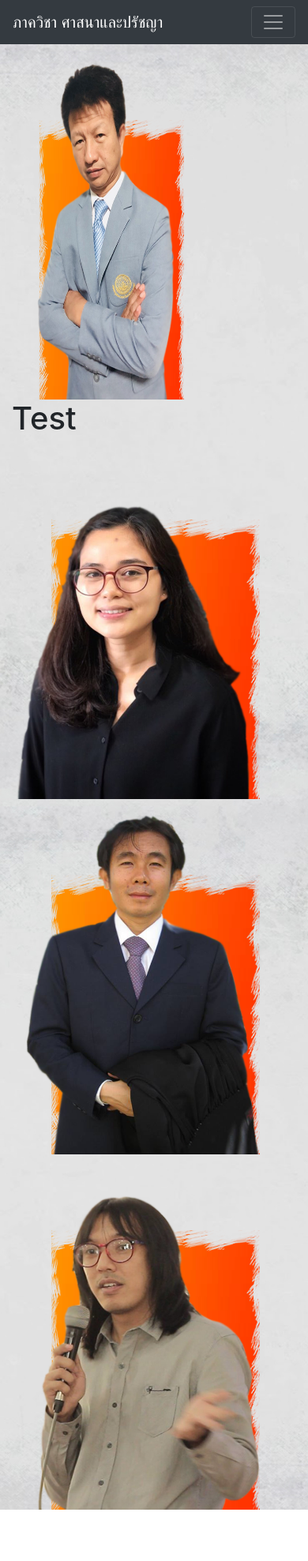
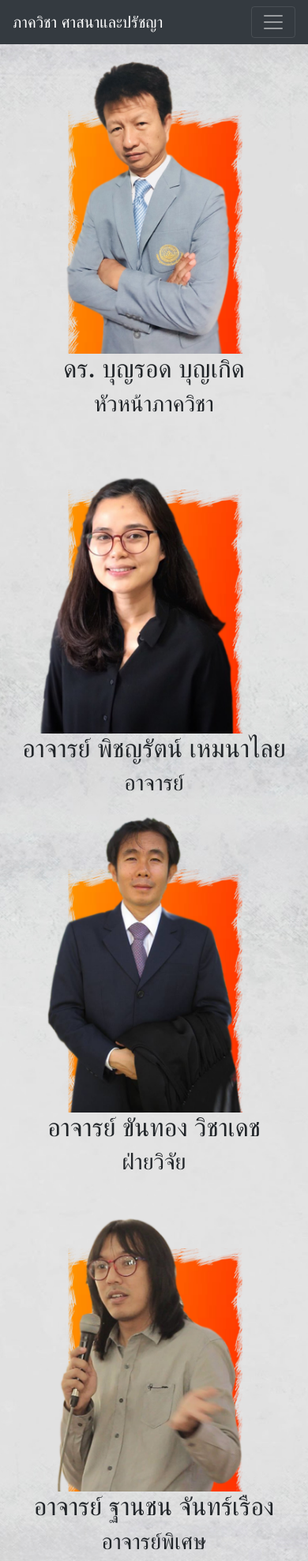
Before and after one commit to tongza6690/webrp, a website: page webrp/personnels.html in a window 390 px wide. Shown: the whole page at 79% size. Before the commit the page ends 1912 px from the top, so only its background shows below. Drawn offline with nearby package versions, Linux system fonts and the light colour scheme.

Commit message:
add Responsive Images

```diff
--- a/webrp/personnel.html
+++ b/webrp/personnels.html
@@ -47,7 +47,7 @@
                 <span class="sr-only">(current)</span>
               </li>
               <li class="nav-item active">
-                <a class="nav-link" href="personnel.html">บุคลากร</a>
+                <a class="nav-link" href="personnels.html">บุคลากร</a>
               </li>
               <li class="nav-item">
                 <a class="nav-link" href="#">กิจกรรม</a>
@@ -63,15 +63,36 @@
   <div class="bg">
       <nav class="container-fluid">
         <section class="row">
-          <div class="col-sm-4"></div>
           <div class="col-sm-4">
-            <img src="../webrp/image/อ.บุญรอด.png" width="250" height="450">
-            <h1>Test</h1>
+          </div>
+          <div class="col-sm-4 text-center">
+            <a href="testpr.html">
+              <img src="../webrp/image/อ.บุญรอด.png" class="img-fluid" width="300" height="450">
+            </a>
+              <h2>ดร. บุญรอด บุญเกิด</h2>
+              <h3>หัวหน้าภาควิชา</h3>
+          </div>
+          <div class="col-sm-4">
+          </div>
+          <div class="col-sm-4 text-center">
+            <img src="../webrp/image/อ.พิชญรัญ.png" class="img-fluid" width="300" height="450" >
+            <h2>อาจารย์ พิชญรัตน์ เหมนาไลย</h2>
+            <h3>อาจารย์</h3>
+          </div>
+          <div class="col-sm-4 text-center">
+            <img src="../webrp/image/ขันทอง.png" class="img-fluid" width="300" height="450">
+            <h2>อาจารย์ ขันทอง วิชาเดช</h2>
+            <h3>ฝ่ายวิจัย</h3>
           </div>
           <div class="col-sm-4"></div>
-          <img src="../webrp/image/อ.พิชญรัญ.png" class="col-sm-4" width="250" height="450" >
-          <img src="../webrp/image/ขันทอง.png" class="col-sm-4" width="250" height="450">
-          <img src="../webrp/image/ฐานชน.png" class="col-sm-4" width="250" height="450">
+          <!--รอเพิ่มอาจารย์ รุ่งนิภา เหลียง-->
+          <div class="col-sm-4 text-center">
+            <img src="../webrp/image/ฐานชน.png" class="img-fluid" width="300" height="450">
+            <h2>อาจารย์ ฐานชน จันทร์เรือง</h2>
+            <h3>อาจารย์พิเศษ</h3>
+          </div>
+          <div class="col-sm-4"></div>
+          <!--รอเพิ่มอาจารย์ ปอยฝ้าย  มาไรแครี่-->
       </section>
 
     </div>
```
Also changed, not shown: webrp/index.html (+1 -1 lines), webrp/testpr.html (added, +1 -0 lines), webrp/css/background.css (line endings or trailing spaces).
